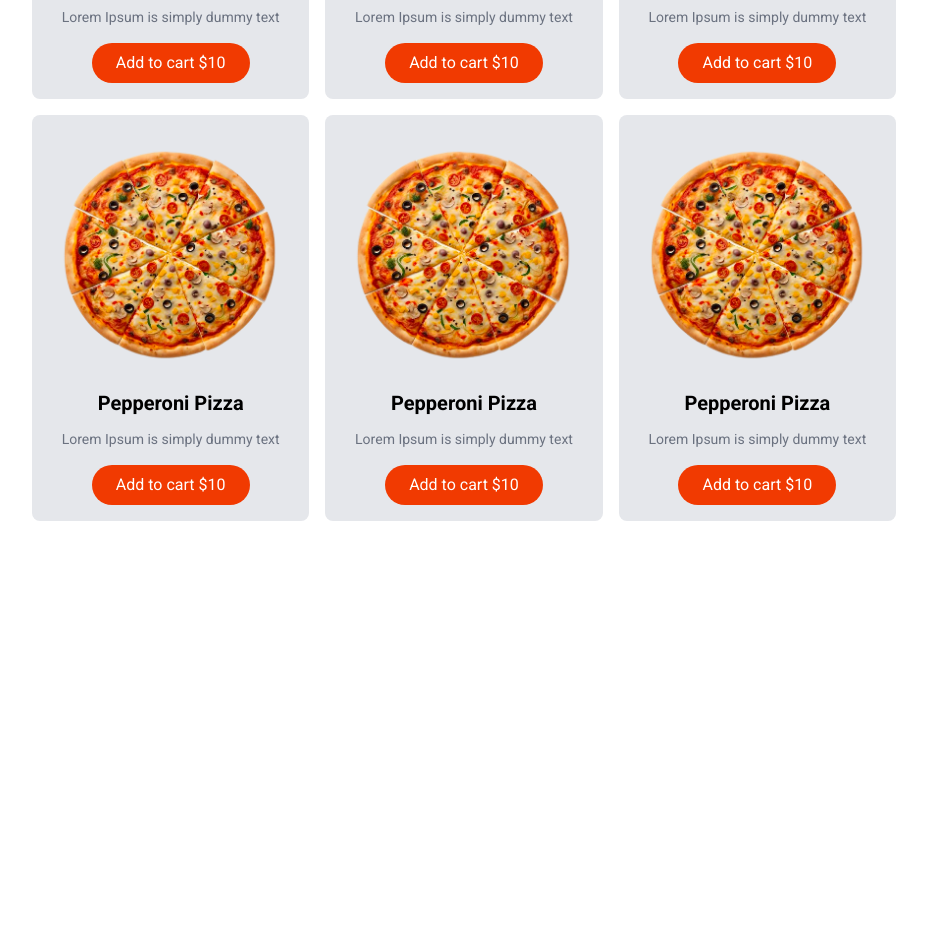
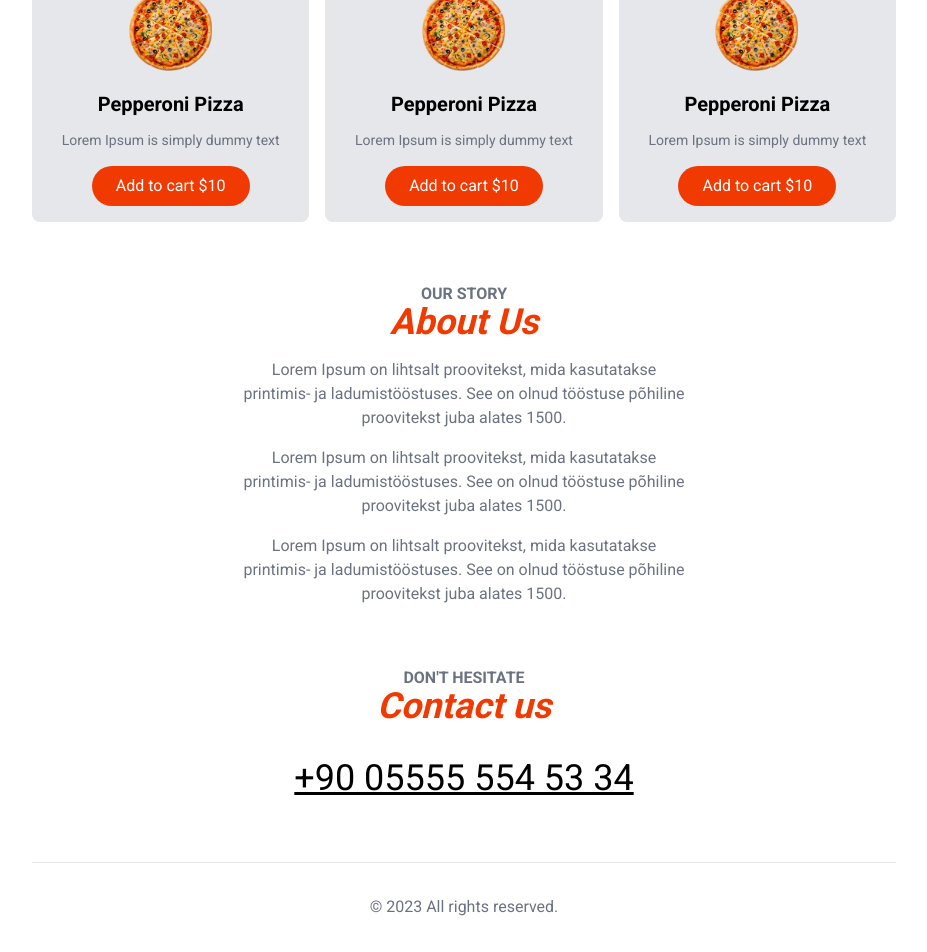
Before and after one commit to erciktiburak/food-traffic, a Next.js app: page / in a window 1280 px wide. Shown: the part 840-1792 px from the top of the page, without its empty margins (176-1103 px from the left). Before the commit the page ends 1377 px from the top, so only its background shows below. Built offline with nearby package versions, Linux system fonts and the light colour scheme.

Commit message:
footer  edited

```diff
--- a/src/app/components/layout/header.js
+++ b/src/app/components/layout/header.js
@@ -14,7 +14,7 @@ export default function Header() {
         <Link href={""}>Contact</Link>
         <Link
           href={""}
-          className="bg-primary rounded-full text-white px-6 py-2"
+          className="bg-primary rounded-full text-white px-8 py-2"
         >
           Login
         </Link>
--- a/src/app/components/layout/homeMenu.js
+++ b/src/app/components/layout/homeMenu.js
@@ -1,5 +1,6 @@
 import Image from "next/image";
 import MenuItem from "../menu/MenuItem";
+import SectionHeader from "./sectionHeader";
 
 export default function HomeMenu() {
   return (
@@ -13,10 +14,9 @@ export default function HomeMenu() {
         </div>
       </div>
       <div className="text-center mb-4">
-        <h3 className="uppercase text-gray-500 font-semibold leading-4">
-          Check out
-        </h3>
-        <h2 className="text-primary font-bold text-4xl italic">Menu</h2>
+       <SectionHeader
+       subHeader="Check out"
+       mainHeader="Menu" />
       </div>
       <div className="grid grid-cols-3 gap-4">
        <MenuItem />
--- /dev/null
+++ b/src/app/components/layout/sectionHeader.js
@@ -0,0 +1,10 @@
+export default function sectionHeader({subHeader, mainHeader}) {
+    return (
+    <>
+        <h3 className="uppercase text-gray-500 font-semibold leading-4">
+        {subHeader}
+        </h3>
+        <h2 className="text-primary font-bold text-4xl italic">{mainHeader}</h2>
+    </>
+    )
+}
--- a/src/app/components/menu/MenuItem.js
+++ b/src/app/components/menu/MenuItem.js
@@ -1,7 +1,9 @@
 export default function MenuItem( ) {
     return (
-        <div className="bg-gray-200 p-4 rounded-lg text-center">
-        <img src="/pizza.png" alt="pizza" />
+        <div className="bg-gray-200 p-4 rounded-lg text-center group hover:bg-white hover:shadow-2xl hover:shadow-black/25 transition-all">
+        <div className="text-center">
+            <img src="/pizza.png" className="max-h-auto max-h-24 block mx-auto" alt="pizza" />
+        </div>
         <h4 className="font-semibold text-xl my-3">Pepperoni Pizza</h4>
         <p className="text-gray-500 text-sm">Lorem Ipsum is simply dummy text</p>
         <button className="mt-4 bg-primary text-white rounded-full px-6 py-2">Add to cart $10</button>
--- a/src/app/page.js
+++ b/src/app/page.js
@@ -1,6 +1,7 @@
 import Header from "./components/layout/header";
 import Hero from "./components/layout/hero";
 import HomeMenu from "./components/layout/homeMenu";
+import SectionHeader from "./components/layout/sectionHeader";
 
 export default function Home() {
   return (
@@ -8,6 +9,24 @@ export default function Home() {
       <Header />
       <Hero />
       <HomeMenu />
+
+      <section className="text-center my-16">
+        <SectionHeader subHeader="Our Story" mainHeader="About Us" />
+        <div className="text-gray-500 max-w-md mx-auto mt-4 flex flex-col gap-4">
+        <p>Lorem Ipsum on lihtsalt proovitekst, mida kasutatakse printimis- ja ladumistööstuses. See on olnud tööstuse põhiline proovitekst juba alates 1500.</p>
+        <p>Lorem Ipsum on lihtsalt proovitekst, mida kasutatakse printimis- ja ladumistööstuses. See on olnud tööstuse põhiline proovitekst juba alates 1500.</p>
+        <p>Lorem Ipsum on lihtsalt proovitekst, mida kasutatakse printimis- ja ladumistööstuses. See on olnud tööstuse põhiline proovitekst juba alates 1500.</p>
+        </div>
+      </section>
+      <section className="text-center my-8">
+        <SectionHeader subHeader={'Don\'t hesitate'} mainHeader={'Contact us'} />
+        <div className="mt-8">
+        <a href="tel:+9055555545334" className="text-4xl underline text-gray">+90 05555 554 53 34</a>
+        </div>
+      </section>
+      <footer className="border-t p-8 text-center text-gray-500 mt-16">
+        &copy; 2023 All rights reserved.
+      </footer>
     </>
   );
 }
```
